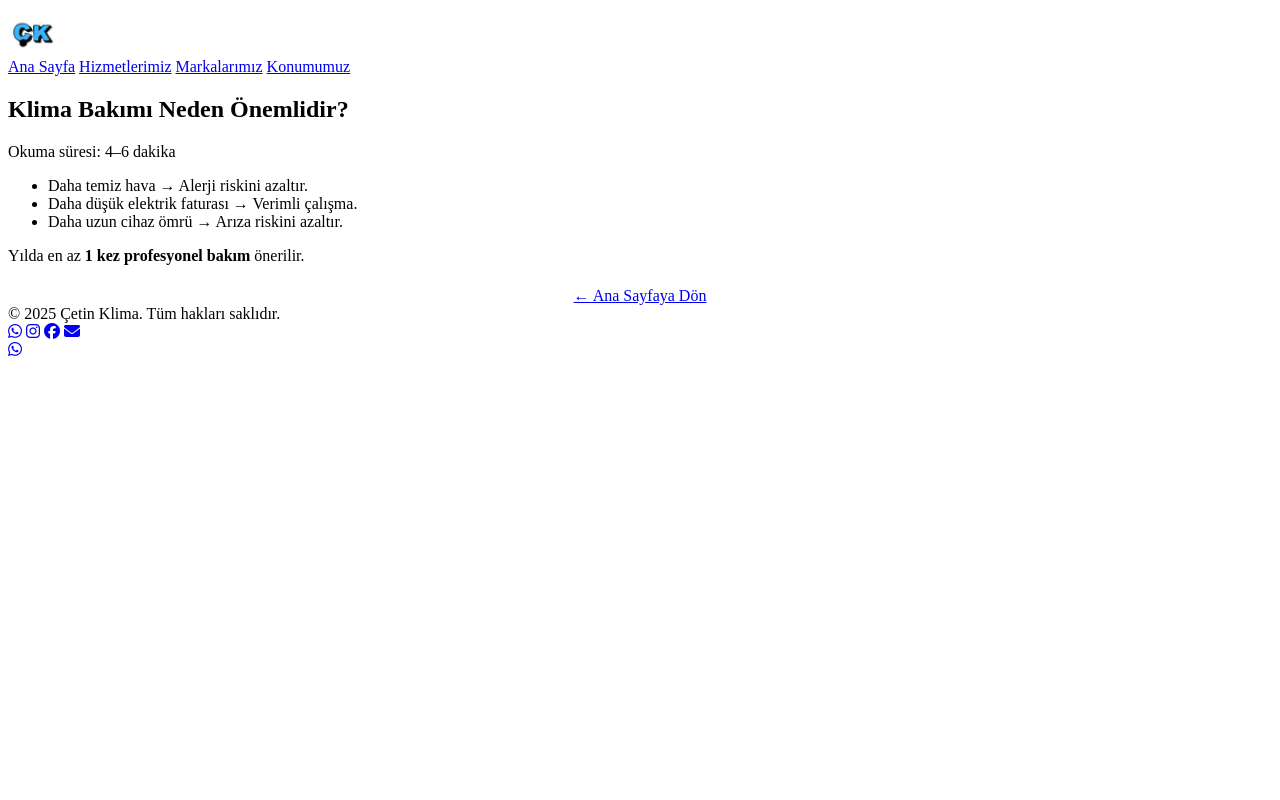
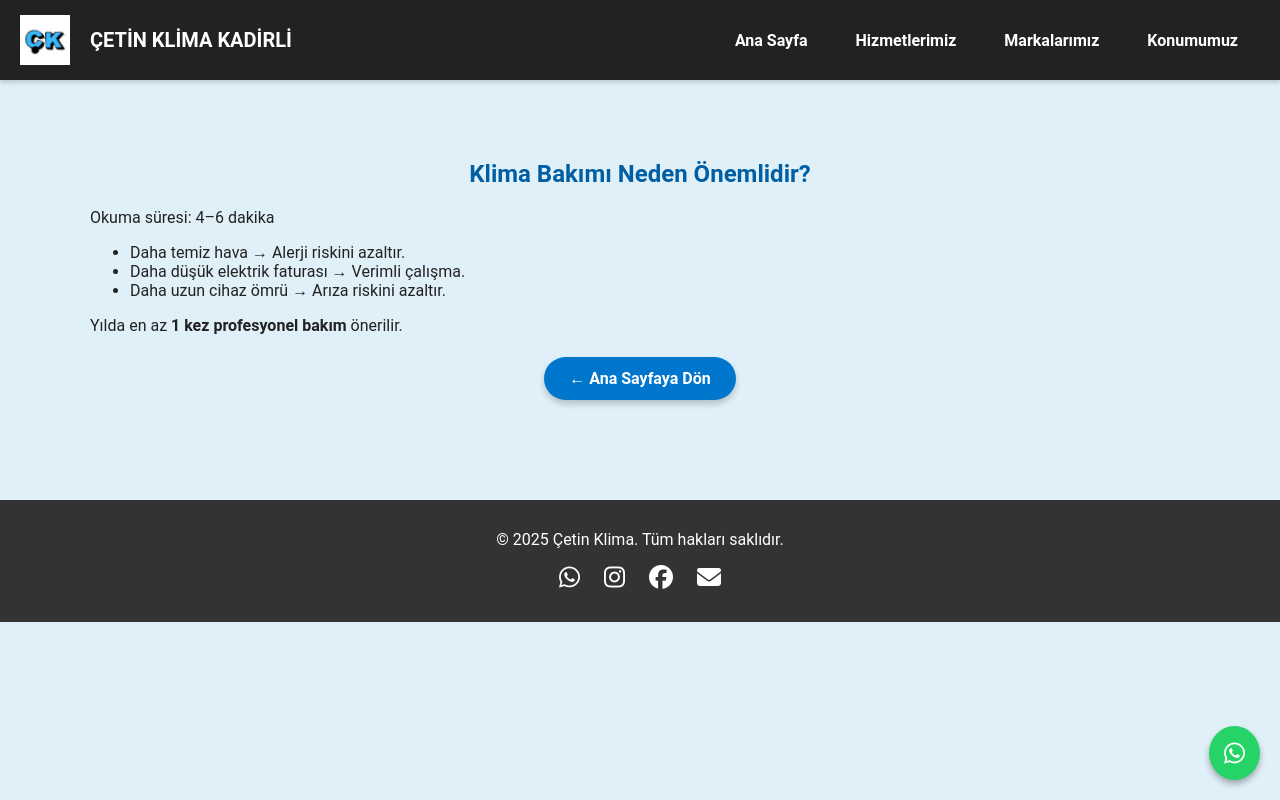
Before and after one commit to cetinklima80-star/cetinklima, a plain HTML site: page blog/klima-bakimi/index.html in a window 1280 px wide. Drawn offline with Linux system fonts and the light colour scheme.

Commit message:
Update index.html

```diff
--- a/blog/klima-bakimi/index.html
+++ b/blog/klima-bakimi/index.html
@@ -6,7 +6,8 @@
 <meta name="viewport" content="width=device-width, initial-scale=1.0">
 <meta name="description" content="Düzenli klima bakımı ile cihazınızın ömrünü uzatabilir, elektrik tüketimini düşürebilir ve sağlıklı bir hava sağlayabilirsiniz.">
 <title>Klima Bakımı Neden Önemlidir? | Çetin Klima</title>
-<link rel="stylesheet" href="../../style.css">
+<link rel="stylesheet" href="../../css/common.css" media="all">
+<link rel="stylesheet" href="../../css/blog.css" media="all">
 <link rel="stylesheet" href="https://cdnjs.cloudflare.com/ajax/libs/font-awesome/6.5.0/css/all.min.css">
 </head>
 <body>
```
